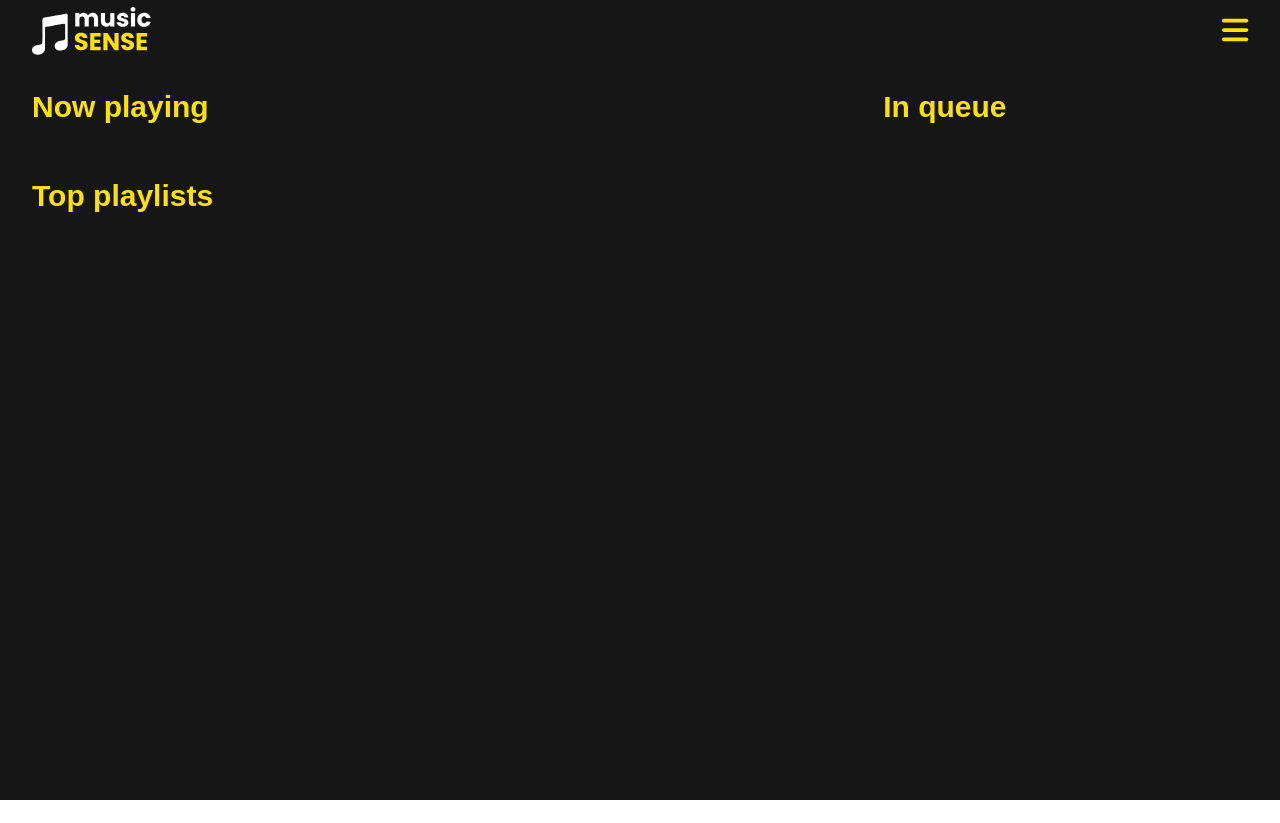
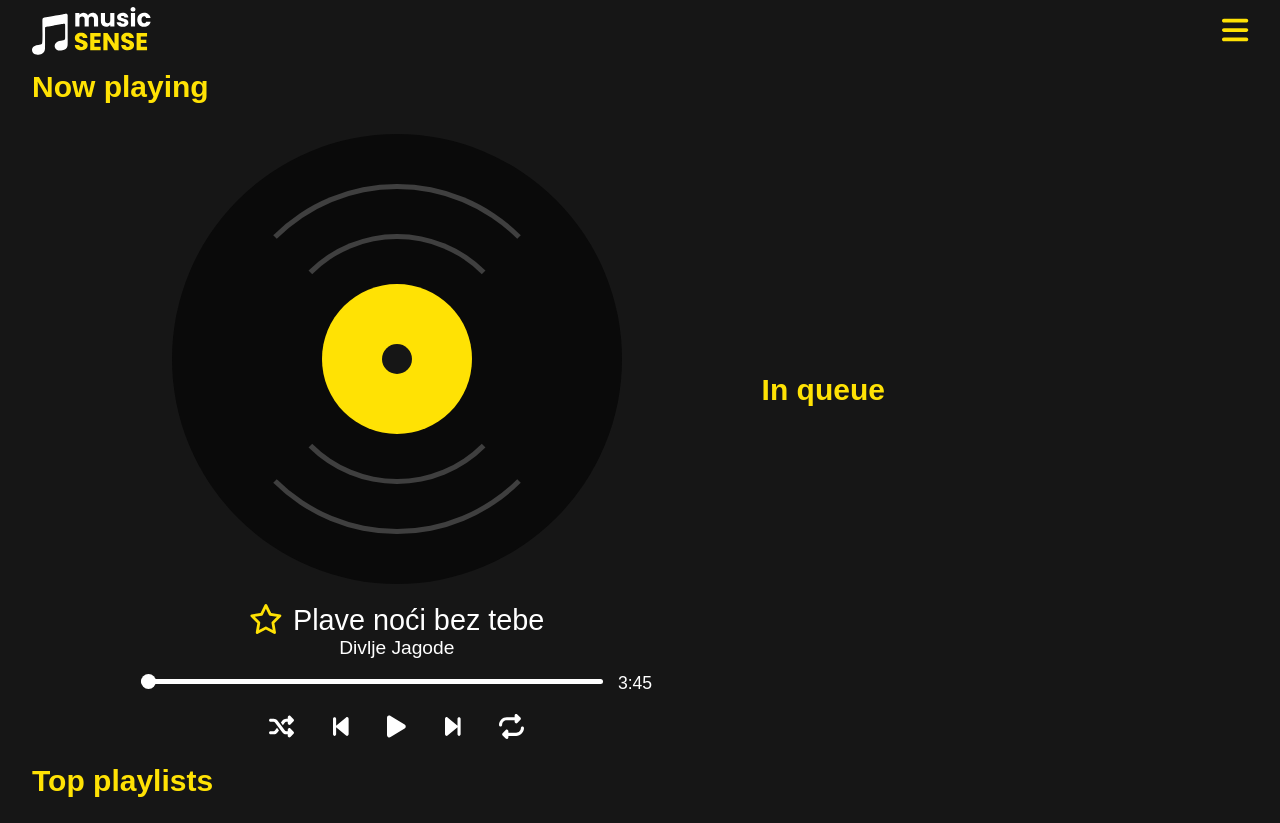
Before and after one commit to vorDa123/music-sense-react-repository, a React (Create React App) app in the folder music-sense-react/: page / in a window 1280 px wide. Before the commit the page ends 800 px from the top, so only its background shows below. Built offline with nearby package versions, Linux system fonts and the light colour scheme.

Commit message:
Creating components. Created music player component and trying absolute paths

```diff
--- /dev/null
+++ b/music-sense-react/jsconfig.json
@@ -0,0 +1,6 @@
+{
+  "compilerOptions": {
+    "baseUrl": "src"
+  },
+  "include": ["src"]
+}
--- a/music-sense-react/src/App.css
+++ b/music-sense-react/src/App.css
@@ -1,46 +1,183 @@
+*, *::before, *::after {
+  box-sizing: inherit;
+}
+
+html {
+  /* this makes sure the padding and the border is included in the box sizing */
+  box-sizing: border-box;
+  overflow-x: hidden;
+}
+
+html body {
+  padding: 0;
+  margin: 0;
+  overflow-x: inherit;
+}
+
 .App {
   background-color: #161616;
   width: 100vw;
-  height: 100vh;
   font-family: "Poppins", sans-serif;
+  overflow-y: hidden;
 }
 
-#logoStyle{
+#logoStyle {
   width: 120px;
 }
 
-.wrapper{
+.wrapper {
   width: 95vw;
   margin: 0 auto;
 }
 
-nav{
+nav {
+  position: fixed;
+  width: 95vw;
   display: flex;
   flex-direction: row;
   align-items: center;
   justify-content: space-between;
 }
 
-.hamburgerMenu{
+.hamburgerMenu {
   font-size: 30px;
-  color: #FFE204;
+  color: #ffe204;
 }
 
-.title{
-  color: #FFE204;
+.title {
+  color: #ffe204;
   font-size: 30px;
 }
 
-.nowPlayingQueue{
+.nowPlayingQueue {
   display: flex;
   flex-direction: row;
   align-items: center;
+  justify-content: center;
+  padding-top: 40px;
 }
 
 .nowPlayingQueue .nowPlayingSection {
-  width: 70vw;
+  width: 60vw;
 }
 
 .nowPlayingQueue .inQueueSection {
-  width: 30vw;
+  width: 40vw;
 }
+
+.centering{
+  display: flex;
+  flex-direction: column;
+  align-items: center;
+  justify-content: center;
+}
+
+.record {
+  width: 450px;
+  height: 450px;
+  background-color: #0a0a0a;
+  border-radius: 50%;
+  display: flex;
+  align-items: center;
+  justify-content: center;
+}
+
+.record::before,
+.record::after {
+  position: absolute;
+  content: "";
+  border: 5px solid transparent;
+  border-top-color: #3f3f3f;
+  border-bottom-color: #3f3f3f;
+  border-radius: 50%;
+}
+
+.record::before {
+  width: 350px;
+  height: 350px;
+}
+
+.record::after {
+  width: 250px;
+  height: 250px;
+}
+
+.labelImage {
+  background-color: #ffe204;
+  width: 150px;
+  height: 150px;
+  border-radius: 50%;
+  display: flex;
+  align-items: center;
+  justify-content: center;
+}
+
+.label {
+  background-color: #161616;
+  width: 30px;
+  height: 30px;
+  border-radius: 50%;
+}
+
+.playerControls {
+  width: 35%;
+  margin-top: 20px;
+  display: flex;
+  align-items: center;
+  justify-content: space-between;
+}
+
+.playerIcon {
+  color: #ffffff;
+  font-size: 25px;
+}
+
+.songAndArtist {
+  color: #ffffff;
+  font-weight: 500;
+  text-align: center;
+  margin-top: 20px;
+}
+
+.songName {
+  font-size: 1.8rem;
+}
+
+.artistName {
+  font-size: 1.2rem;
+}
+
+.songLengthDuration{
+  display: flex;
+  align-items: baseline;
+  gap: 15px;
+  width: 70%;
+}
+
+.songLength{
+  margin-top: 20px;
+  background-color: #ffffff;
+  height: 5px;
+  width: 100%;
+  border-radius: 30px;
+  display: flex;
+  align-items: center;
+}
+
+.songLengthPoint{
+  background-color: #ffffff;
+  height: 15px;
+  width: 15px;
+  border-radius: 50%;
+}
+
+.songDuration{
+  color: #ffffff;
+  font-size: 1.1rem;
+}
+
+.favoriteSongIcon{
+  color: #ffe204;
+  font-size: 30px;
+  padding-right: 10px;
+}
--- a/music-sense-react/src/App.js
+++ b/music-sense-react/src/App.js
@@ -15,7 +15,11 @@ import {
 } from "@fortawesome/free-solid-svg-icons";
 import { faStar as faRegStar } from "@fortawesome/free-regular-svg-icons"; //ista ikonica drugaciji stil, pozivat cu je sa faRegStar
 
-// Ovako prikazujem fontawesome ikonice <FontAwesomeIcon icon={faPlay} className="playIcon" />
+//Components
+import PlayerAndQueue from "./components/PlayerAndQueue.js";
+import TopPlaylists from "./components/TopPlaylists.js";
+
+// Ovako prikazujem fontawesome ikonice: <FontAwesomeIcon icon={faPlay} className="playIcon" />
 
 function App() {
   return (
@@ -25,17 +29,8 @@ function App() {
           <img src={MusicSenseLogo} id="logoStyle" alt="logo" />
           <FontAwesomeIcon icon={faBars} className="hamburgerMenu" />
         </nav>
-        <section className="nowPlayingQueue">
-          <article className="nowPlayingSection">
-            <h1 className="title">Now playing</h1>
-          </article>
-          <article className="inQueueSection">
-            <h1 className="title">In queue</h1>
-          </article>
-        </section>
-        <section className="topPlaylists">
-          <h1 className="title">Top playlists</h1>
-        </section>
+        <PlayerAndQueue />
+        <TopPlaylists />
         {/* <footer>
         </footer> */}
       </div>
--- /dev/null
+++ b/music-sense-react/src/components/Player.js
@@ -0,0 +1,53 @@
+import "../App.css";
+import { FontAwesomeIcon } from "@fortawesome/react-fontawesome";
+import {
+  faPlay,
+  faRepeat,
+  faForwardStep,
+  faShuffle,
+  faStar,
+  faBars,
+  faXmark,
+  faUser,
+  faMusic,
+  faHome,
+} from "@fortawesome/free-solid-svg-icons";
+import { faStar as faRegStar } from "@fortawesome/free-regular-svg-icons";
+
+export default function Player() {
+  return (
+    <article className="nowPlayingSection">
+      <h1 className="title">Now playing</h1>
+      <div className="centering">
+        <div className="record">
+          <div className="labelImage">
+            <div className="label"></div>
+          </div>
+        </div>
+        <div className="songAndArtist">
+          <FontAwesomeIcon icon={faRegStar} className="favoriteSongIcon" />
+          <span className="songName">Plave noći bez tebe</span>
+          <br />
+          <span className="artistName">Divlje Jagode</span>
+        </div>
+        <div className="songLengthDuration">
+          <div className="songLength">
+            <div className="songLengthPoint"></div>
+          </div>
+          <span className="songDuration">3:45</span>
+        </div>
+        <div className="playerControls">
+          <FontAwesomeIcon icon={faShuffle} className="playerIcon" />
+          <FontAwesomeIcon
+            icon={faForwardStep}
+            className="playerIcon"
+            rotation={180}
+          />
+          <FontAwesomeIcon icon={faPlay} className="playerIcon" />
+          <FontAwesomeIcon icon={faForwardStep} className="playerIcon" />
+          <FontAwesomeIcon icon={faRepeat} className="playerIcon" />
+        </div>
+      </div>
+    </article>
+  );
+}
--- /dev/null
+++ b/music-sense-react/src/components/PlayerAndQueue.js
@@ -0,0 +1,28 @@
+import "../App.css";
+import { FontAwesomeIcon } from "@fortawesome/react-fontawesome";
+import {
+  faPlay,
+  faRepeat,
+  faForwardStep,
+  faShuffle,
+  faStar,
+  faBars,
+  faXmark,
+  faUser,
+  faMusic,
+  faHome,
+} from "@fortawesome/free-solid-svg-icons";
+import { faStar as faRegStar } from "@fortawesome/free-regular-svg-icons";
+
+//Components
+import Player from "./Player.js";
+import Queue from "./Queue.js";
+
+export default function PlayerAndQueue() {
+  return (
+    <section className="nowPlayingQueue">
+      <Player />
+      <Queue />
+    </section>
+  );
+}
--- /dev/null
+++ b/music-sense-react/src/components/Queue.js
@@ -0,0 +1,23 @@
+import "../App.css";
+import { FontAwesomeIcon } from "@fortawesome/react-fontawesome";
+import {
+  faPlay,
+  faRepeat,
+  faForwardStep,
+  faShuffle,
+  faStar,
+  faBars,
+  faXmark,
+  faUser,
+  faMusic,
+  faHome,
+} from "@fortawesome/free-solid-svg-icons";
+import { faStar as faRegStar } from "@fortawesome/free-regular-svg-icons";
+
+export default function Queue() {
+  return (
+    <article className="inQueueSection">
+      <h1 className="title">In queue</h1>
+    </article>
+  );
+}
--- /dev/null
+++ b/music-sense-react/src/components/TopPlaylists.js
@@ -0,0 +1,23 @@
+import "../App.css";
+import { FontAwesomeIcon } from "@fortawesome/react-fontawesome";
+import {
+  faPlay,
+  faRepeat,
+  faForwardStep,
+  faShuffle,
+  faStar,
+  faBars,
+  faXmark,
+  faUser,
+  faMusic,
+  faHome,
+} from "@fortawesome/free-solid-svg-icons";
+import { faStar as faRegStar } from "@fortawesome/free-regular-svg-icons";
+
+export default function TopPlaylists() {
+  return (
+    <section className="topPlaylists">
+      <h1 className="title">Top playlists</h1>
+    </section>
+  );
+}
```
